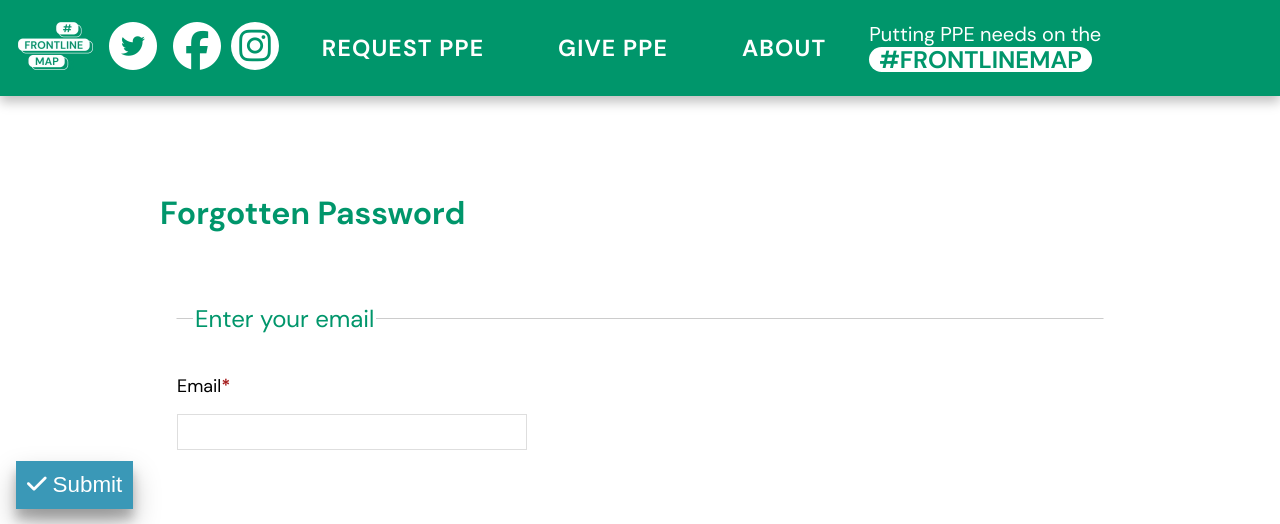
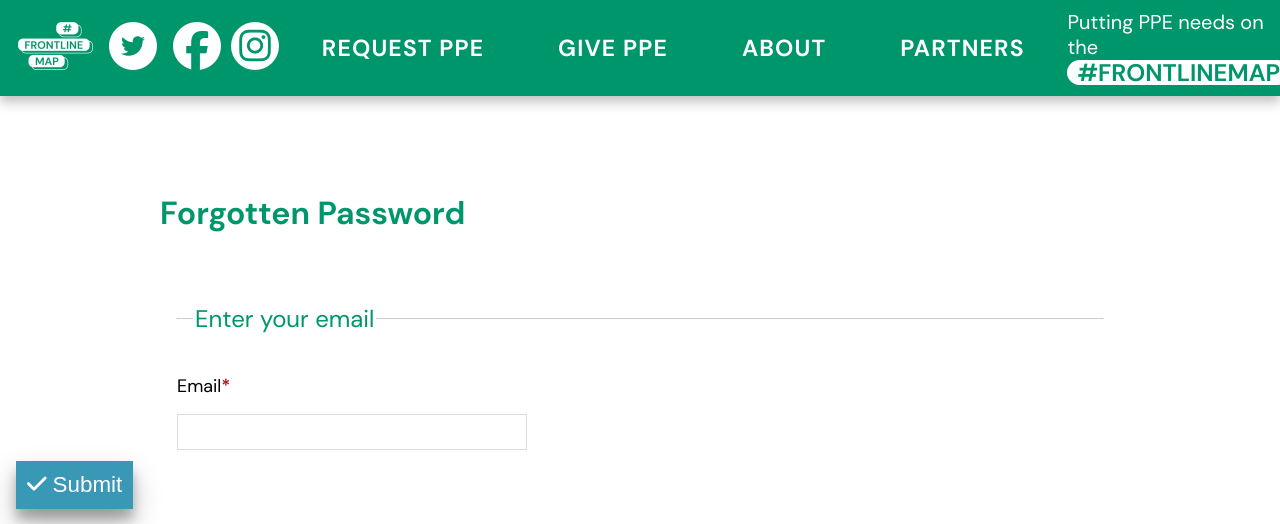
Before and after one commit to WeAreBeep/FrontlineUkraine, an ASP.NET Core app: page /Identity/Account/ForgotPassword in a window 1280 px wide. Shown: the top 524 px of the page. Run offline with ASP.NET Core 8, Linux system fonts and the light colour scheme; style sheets or scripts are compiled from the project's sources; some libraries are stand-ins or nearby versions.

Commit message:
Web: Implement partners page

```diff
--- a/Web/Configuration/Contentful/ModuleResolver.cs
+++ b/Web/Configuration/Contentful/ModuleResolver.cs
@@ -13,7 +13,9 @@
         private Dictionary<string, Type> _types = new Dictionary<string, Type>()
         {
             { "home-page", typeof(HomePageViewModel) },
-            { "about-us-page", typeof(AboutUsPageViewModel) }
+            { "about-us-page", typeof(AboutUsPageViewModel) },
+            { "partners-page", typeof(PartnersPageViewModel) },
+            { "partner", typeof(PartnerViewModel) }
         };
 
         /// <summary>
--- a/Web/Views/Shared/_Header.cshtml
+++ b/Web/Views/Shared/_Header.cshtml
@@ -41,6 +41,7 @@
                 <li><a href="/request-ppe">REQUEST PPE</a></li>
                 <li><a href="/register-supplies">GIVE PPE</a></li>
                 <li><a href="/about">ABOUT</a></li>
+                <li><a href="/partners">PARTNERS</a></li>
 
                 @if (SignInManager.IsSignedIn(User))
                 {
--- a/Web/wwwroot/styles/style.less
+++ b/Web/wwwroot/styles/style.less
@@ -641,6 +669,14 @@
         padding: 1rem 2rem;
     }
 
+    div#partners.text_section {
+        padding: 1rem;
+
+        h1, h2, h3 {
+            margin: auto;
+        }
+    }
+
     #suppliers_wrap {
         height: calc(100vh - @footer_height - @header_height);
         position: fixed;
@@ -677,6 +713,13 @@
         h3 {
             margin-top: 3rem;
             margin-bottom: 0;
+        }
+    }
+    div#partners.text_section {
+        padding: 1rem;
+
+        h1, h2, h3 {
+            margin: auto;
         }
     }
 }
--- a/Web/wwwroot/styles/variables.less
+++ b/Web/wwwroot/styles/variables.less
@@ -15,6 +15,8 @@
 /* colors fonts */
 @color_font: #ffffff;
 @color_font_inverted: @color_light_grey;
+@color_font_title: @color_white;
+@color_font_title_inverted: @color_green_main;
 @color_font_dark: #0a150d;
 @color_font_forms: #000000;
 @color_font_forms_light: @color_light_grey;
```
Also changed, not shown: other parts of Web/wwwroot/styles/style.less (+30 -2 lines), Web/Controllers/HomeController.cs (+8 -0 lines), Web/Models/Contentful/PartnerViewModel.cs (added, +13 -0 lines), Web/Models/Contentful/PartnersPageViewModel.cs (added, +9 -0 lines), Web/Views/Home/Partners.cshtml (added, +21 -0 lines).
